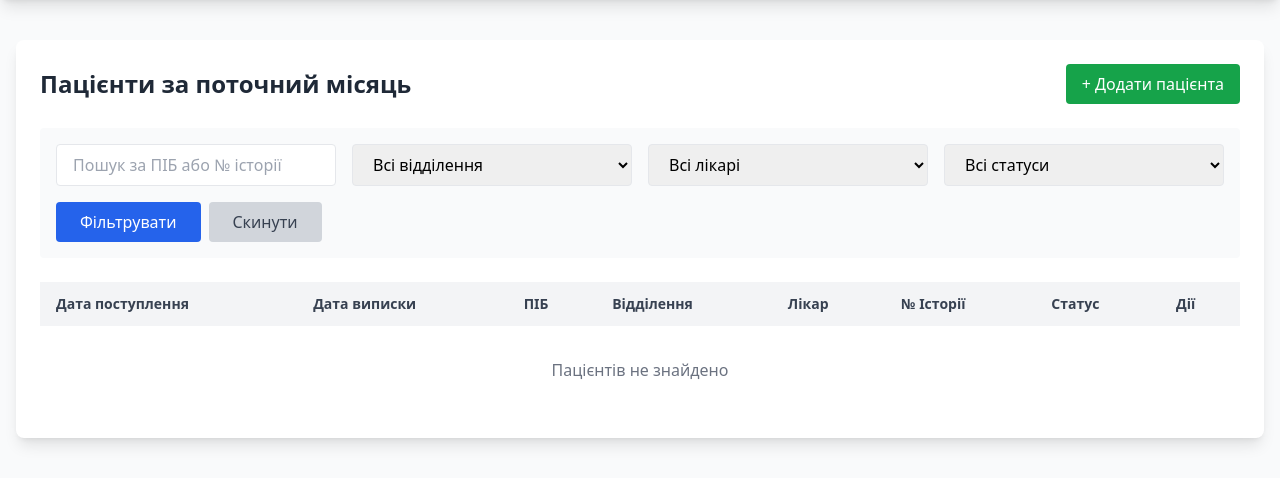
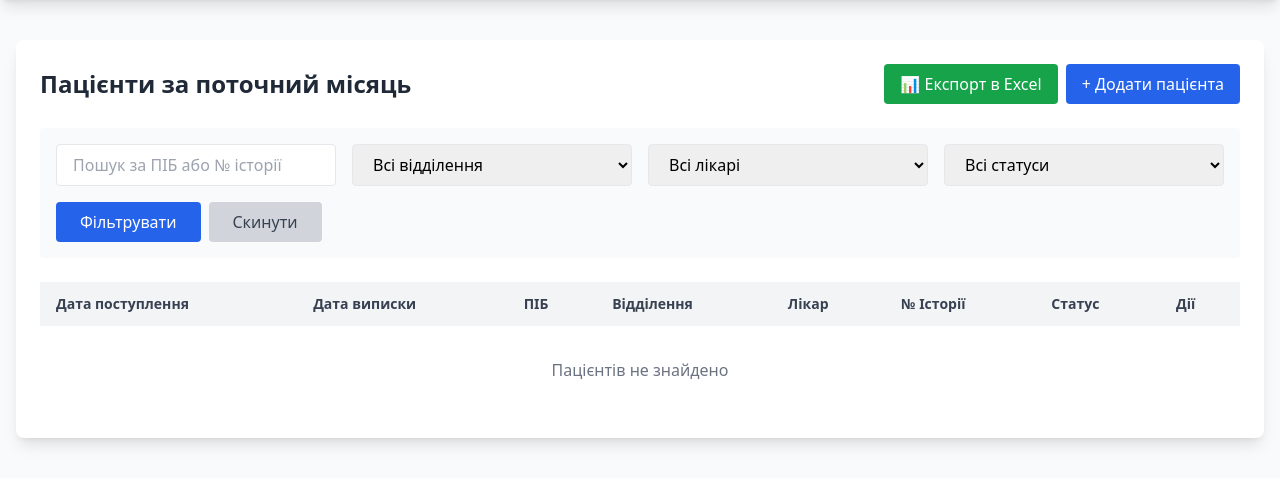
Before and after one commit to Mendela-A/hospital-management, a Flask app: page / in a window 1280 px wide. Shown: the part 64-542 px from the top of the page. Run offline with Flask 3, Linux system fonts and the light colour scheme; a user stored in the database is signed in; some libraries are stand-ins or nearby versions.

Commit message:
fix pat but brouke add pat

```diff
--- a/app/templates/patients_list.html
+++ b/app/templates/patients_list.html
@@ -6,9 +6,16 @@
 <div class="bg-white rounded-lg shadow-lg p-6">
     <div class="flex justify-between items-center mb-6">
         <h1 class="text-2xl font-bold text-gray-800">Пацієнти за поточний місяць</h1>
-        <a href="{{ url_for('patients.add') }}" class="bg-green-600 text-white px-4 py-2 rounded hover:bg-green-700">
-            + Додати пацієнта
-        </a>
+        <div class="flex gap-2">
+            {% if current_user.is_admin() %}
+            <a href="{{ url_for('export.export_form') }}" class="bg-green-600 text-white px-4 py-2 rounded hover:bg-green-700">
+                📊 Експорт в Excel
+            </a>
+            {% endif %}
+            <a href="{{ url_for('patients.add') }}" class="bg-blue-600 text-white px-4 py-2 rounded hover:bg-blue-700">
+                + Додати пацієнта
+            </a>
+        </div>
     </div>
 
     <!-- Фільтри та пошук -->
@@ -76,12 +83,7 @@
                     <td class="px-4 py-3 text-sm">{{ patient.history_number }}</td>
                     <td class="px-4 py-3 text-sm">
                         {% if patient.is_deceased %}
-                            <div class="flex flex-col">
-                                <span class="bg-red-500 text-white px-2 py-1 rounded text-xs mb-1">Помер</span>
-                                {% if patient.death_date %}
-                                    <span class="text-xs text-red-600">{{ patient.death_date.strftime('%d.%m.%Y') }}</span>
-                                {% endif %}
-                            </div>
+                            <span class="bg-red-500 text-white px-2 py-1 rounded text-xs">Помер</span>
                         {% else %}
                             <span class="bg-green-500 text-white px-2 py-1 rounded text-xs">Живий</span>
                         {% endif %}
```
